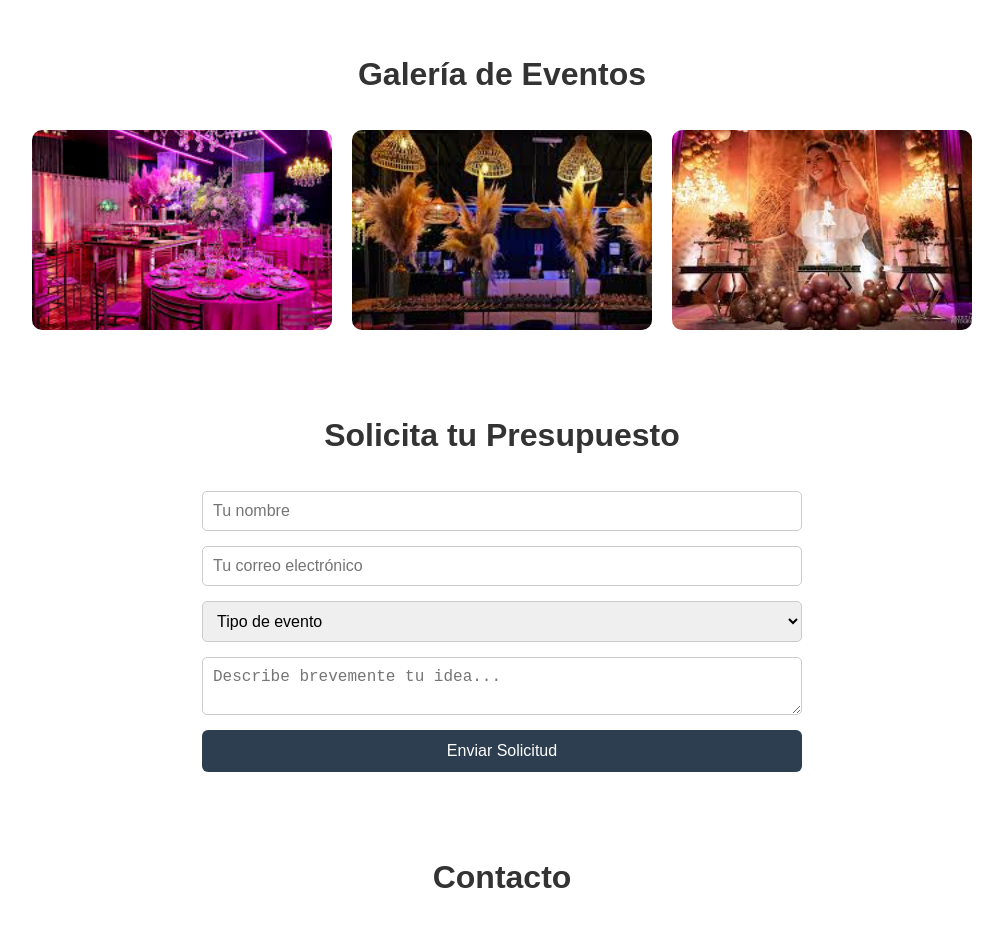
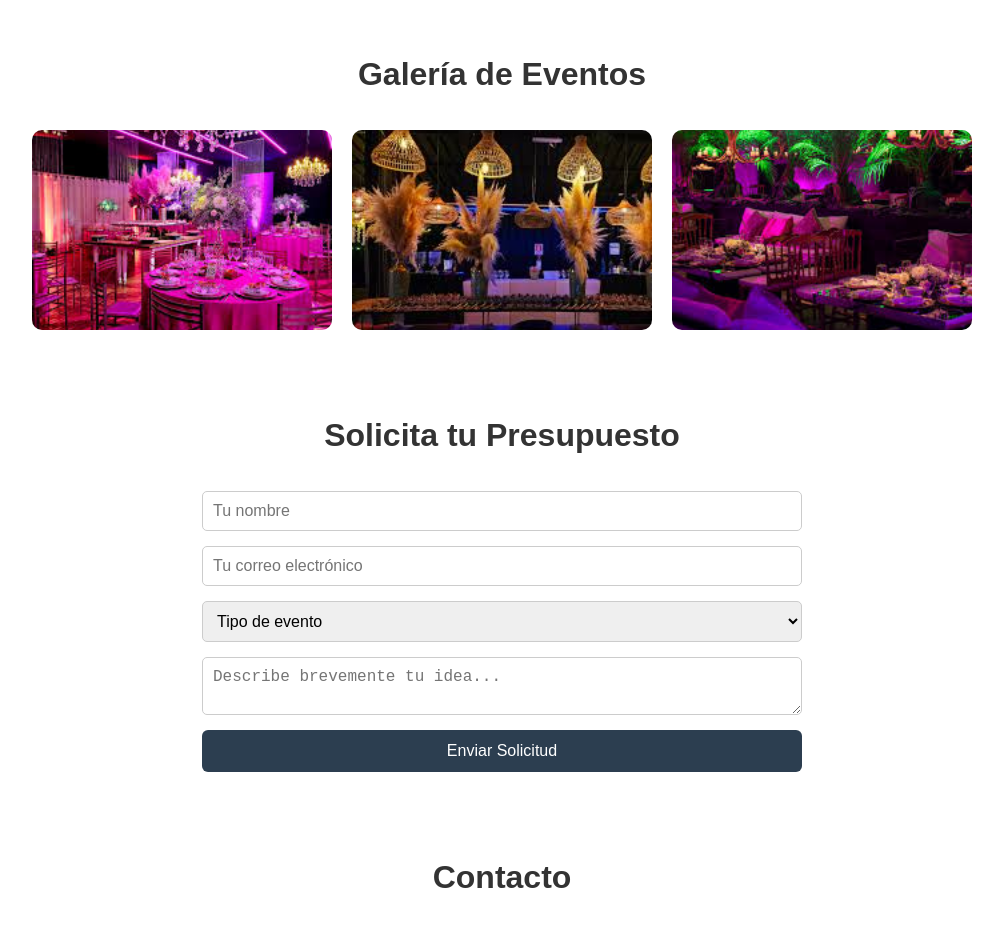
Before and after one commit to majolop1211/Eventoss, a plain HTML site: page index.html in a window 1280 px wide. Shown: the part 800-1726 px from the top of the page, without its empty margins (138-1141 px from the left). Drawn offline with Linux system fonts and the light colour scheme.

Commit message:
Update index.html

```diff
--- a/index.html
+++ b/index.html
@@ -60,7 +60,7 @@
       <div class="galeria">
         <img src="altos das pedras.jpg" alt="Evento 1">
         <img src="altos das pedras segunda imagen.jpg" alt="Evento 2">
-        <img src="altos das pedras tercera imagen.jpg" alt="Evento 3">
+        <img src="Fiesta.jpg" alt="Evento 3">
       </div>
     </div>
   </section>
```
